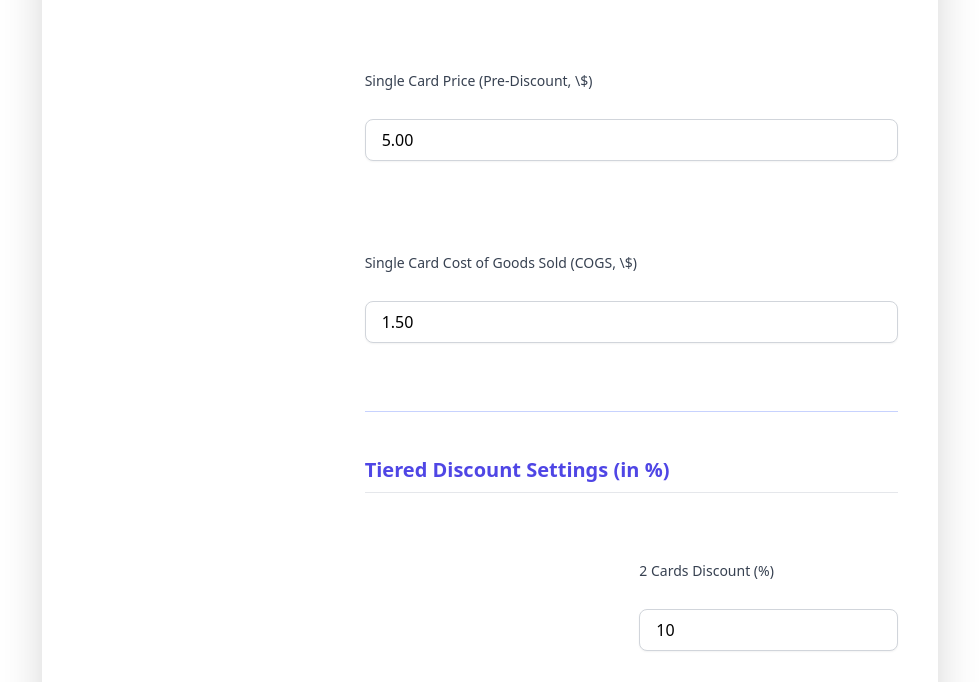
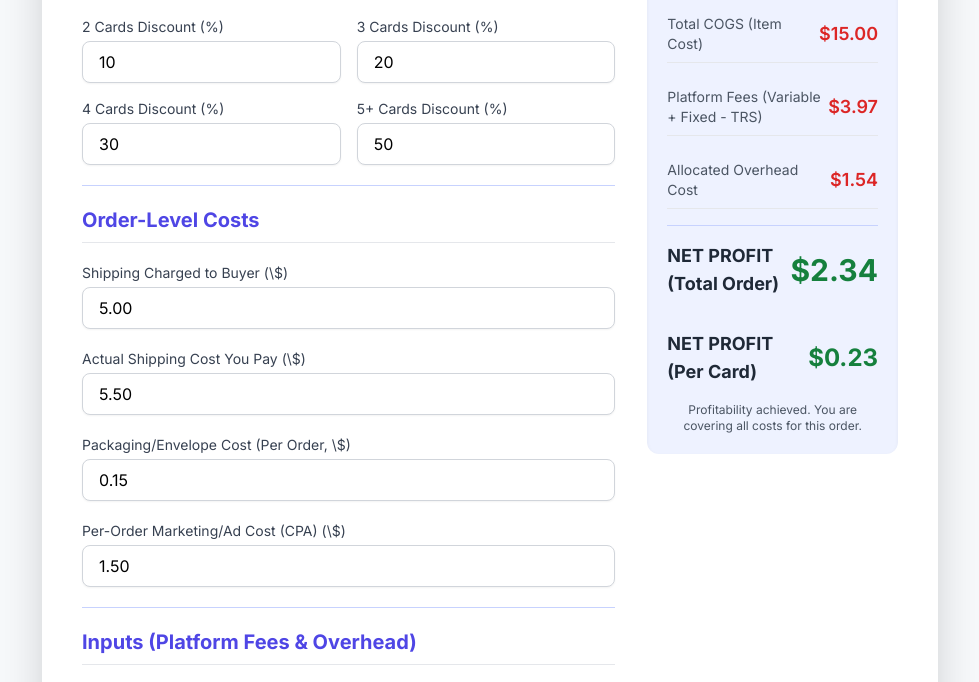
Before and after one commit to tombeshara/sports-card-profit-calc-v2, a plain HTML site: page index.html in a window 1280 px wide. Shown: the part 665-1347 px from the top of the page, without its empty margins (150-1129 px from the left). Drawn offline with nearby package versions, Linux system fonts and the light colour scheme.

Commit message:
Revert "Feature: Convert marketing cost to percentage of sale"

```diff
--- a/index.html
+++ b/index.html
@@ -4,6 +4,7 @@
     <meta charset="UTF-8">
     <meta name="viewport" content="width=device-width, initial-scale=1.0">
     <title>Sports Card Profit Calculator (Bulk Discounts)</title>
+    <!-- Load Tailwind CSS -->
     <script src="https://cdn.tailwindcss.com"></script>
     <link href="https://fonts.googleapis.com/css2?family=Inter:wght@400;600;700&display=swap" rel="stylesheet">
     <style>
@@ -29,9 +30,11 @@
 
         <div class="grid grid-cols-1 lg:grid-cols-3 gap-8">
 
+            <!-- INPUTS COLUMN -->
             <div class="lg:col-span-2 space-y-5">
                 <h2 class="text-xl font-bold text-indigo-600 mb-4 border-b pb-2">Order & Card Details</h2>
 
+                <!-- Input Group: Quantity -->
                 <div class="input-group">
                     <label for="quantity" class="block text-sm font-medium text-gray-700">Number of Cards Sold (Quantity)</label>
                     <input type="number" id="quantity" value="10" min="1" step="1" oninput="calculateProfit()"
@@ -41,12 +44,14 @@
                     </p>
                 </div>
 
+                <!-- Input Group: Single Card Price -->
                 <div class="input-group">
                     <label for="itemPrice" class="block text-sm font-medium text-gray-700">Single Card Price (Pre-Discount, \$)</label>
                     <input type="number" id="itemPrice" value="5.00" min="0" step="0.01" oninput="calculateProfit()"
                         class="mt-1 block w-full px-4 py-2 border border-gray-300 rounded-lg shadow-sm focus:ring-indigo-500 focus:border-indigo-500 transition duration-150">
                 </div>
 
+                <!-- Input Group: Single Card COGS -->
                 <div class="input-group">
                     <label for="costOfGoods" class="block text-sm font-medium text-gray-700">Single Card Cost of Goods Sold (COGS, \$)</label>
                     <input type="number" id="costOfGoods" value="1.50" min="0" step="0.01" oninput="calculateProfit()"
@@ -57,24 +62,28 @@
                 <h2 class="text-xl font-bold text-indigo-600 mb-4 border-b pb-2">Tiered Discount Settings (in %)</h2>
 
                 <div class="grid grid-cols-2 gap-4">
+                    <!-- Input Group: 2 Cards Discount -->
                     <div class="input-group">
                         <label for="discount2Card" class="block text-sm font-medium text-gray-700">2 Cards Discount (%)</label>
                         <input type="number" id="discount2Card" value="10" min="0" max="100" step="1" oninput="calculateProfit()"
                             class="mt-1 block w-full px-4 py-2 border border-gray-300 rounded-lg shadow-sm focus:ring-indigo-500 focus:border-indigo-500 transition duration-150">
                     </div>
 
+                    <!-- Input Group: 3 Cards Discount -->
                     <div class="input-group">
                         <label for="discount3Card" class="block text-sm font-medium text-gray-700">3 Cards Discount (%)</label>
                         <input type="number" id="discount3Card" value="20" min="0" max="100" step="1" oninput="calculateProfit()"
                             class="mt-1 block w-full px-4 py-2 border border-gray-300 rounded-lg shadow-sm focus:ring-indigo-500 focus:border-indigo-500 transition duration-150">
                     </div>
 
+                    <!-- Input Group: 4 Cards Discount -->
                     <div class="input-group">
                         <label for="discount4Card" class="block text-sm font-medium text-gray-700">4 Cards Discount (%)</label>
                         <input type="number" id="discount4Card" value="30" min="0" max="100" step="1" oninput="calculateProfit()"
                             class="mt-1 block w-full px-4 py-2 border border-gray-300 rounded-lg shadow-sm focus:ring-indigo-500 focus:border-indigo-500 transition duration-150">
                     </div>
 
+                    <!-- Input Group: 5+ Cards Discount -->
                     <div class="input-group">
                         <label for="discount5PlusCard" class="block text-sm font-medium text-gray-700">5+ Cards Discount (%)</label>
                         <input type="number" id="discount5PlusCard" value="50" min="0" max="100" step="1" oninput="calculateProfit()"
@@ -86,27 +95,31 @@
                 <hr class="my-6 border-indigo-200">
                 <h2 class="text-xl font-bold text-indigo-600 mb-4 border-b pb-2">Order-Level Costs</h2>
 
+                <!-- Input Group: Shipping Charged to Buyer -->
                 <div class="input-group">
                     <label for="shippingCharged" class="block text-sm font-medium text-gray-700">Shipping Charged to Buyer (\$)</label>
                     <input type="number" id="shippingCharged" value="5.00" min="0" step="0.01" oninput="calculateProfit()"
                         class="mt-1 block w-full px-4 py-2 border border-gray-300 rounded-lg shadow-sm focus:ring-indigo-500 focus:border-indigo-500 transition duration-150">
                 </div>
 
+                <!-- Input Group: Actual Shipping Cost -->
                 <div class="input-group">
                     <label for="shippingCost" class="block text-sm font-medium text-gray-700">Actual Shipping Cost You Pay (\$)</label>
                     <input type="number" id="shippingCost" value="5.50" min="0" step="0.01" oninput="calculateProfit()"
                         class="mt-1 block w-full px-4 py-2 border border-gray-300 rounded-lg shadow-sm focus:ring-indigo-500 focus:border-indigo-500 transition duration-150">
                 </div>
 
+                <!-- Input Group: Packaging Cost -->
                 <div class="input-group">
                     <label for="packagingCost" class="block text-sm font-medium text-gray-700">Packaging/Envelope Cost (Per Order, \$)</label>
                     <input type="number" id="packagingCost" value="0.15" min="0" step="0.01" oninput="calculateProfit()"
                         class="mt-1 block w-full px-4 py-2 border border-gray-300 rounded-lg shadow-sm focus:ring-indigo-500 focus:border-indigo-500 transition duration-150">
                 </div>
 
+                <!-- Input Group: Marketing Cost -->
                 <div class="input-group">
-                    <label for="marketingCostPercent" class="block text-sm font-medium text-gray-700">Per-Order Marketing/Ad Cost (CPA) (%)</label>
-                    <input type="number" id="marketingCostPercent" value="3.00" min="0" max="100" step="0.01" oninput="calculateProfit()"
+                    <label for="marketingCost" class="block text-sm font-medium text-gray-700">Per-Order Marketing/Ad Cost (CPA) (\$)</label>
+                    <input type="number" id="marketingCost" value="1.50" min="0" step="0.01" oninput="calculateProfit()"
                         class="mt-1 block w-full px-4 py-2 border border-gray-300 rounded-lg shadow-sm focus:ring-indigo-500 focus:border-indigo-500 transition duration-150">
                 </div>
 
@@ -114,6 +127,7 @@
 
                 <h2 class="text-xl font-bold text-indigo-600 mb-4 border-b pb-2">Inputs (Platform Fees & Overhead)</h2>
 
+                <!-- Input Group: Fee Percentage -->
                 <div class="input-group">
                     <label for="feePercent" class="block text-sm font-medium text-gray-700">Final Value Fee Percentage (%)</label>
                     <input type="number" id="feePercent" value="13.6" min="0" max="100" step="0.1" oninput="calculateProfit()"
@@ -121,6 +135,7 @@
                     <p class="text-xs text-gray-500 mt-1">e.g., enter 13.6 for 13.6%.</p>
                 </div>
 
+                <!-- Input Group: Fixed Fee -->
                 <div class="input-group">
                     <label for="fixedFee" class="block text-sm font-medium text-gray-700">Fixed Per-Order Fee (\$)</label>
                     <input type="number" id="fixedFee" value="0.30" min="0" step="0.01" oninput="calculateProfit()"
@@ -130,12 +145,14 @@
                 <hr class="my-6 border-indigo-200">
                 <h3 class="text-lg font-semibold text-green-600 mb-3">Top Rated Seller (TRS) Discount</h3>
 
+                <!-- Input Group: TRS Discount Enable -->
                 <div class="input-group flex items-center mt-3">
                     <input type="checkbox" id="trsEnabled" checked onchange="calculateProfit()"
                         class="h-4 w-4 text-indigo-600 border-gray-300 rounded focus:ring-indigo-500">
                     <label for="trsEnabled" class="ml-2 block text-sm font-medium text-gray-700">Enable Top Rated Seller Fee Discount?</label>
                 </div>
 
+                <!-- Input Group: TRS Discount Rate -->
                 <div class="input-group">
                     <label for="trsDiscountRate" class="block text-sm font-medium text-gray-700">TRS Discount Rate on Fees (%)</label>
                     <input type="number" id="trsDiscountRate" value="10.00" min="0" max="100" step="0.01" oninput="calculateProfit()"
@@ -147,12 +164,14 @@
 
                 <hr class="my-6 border-indigo-200">
 
+                <!-- Input Group: Annual Fixed Costs -->
                 <div class="input-group">
                     <label for="annualFixedCost" class="block text-sm font-medium text-gray-700">Annual Store/Fixed Costs (\$720)</label>
                     <input type="number" id="annualFixedCost" value="720.00" min="0" step="0.01" oninput="calculateProfit()"
                         class="mt-1 block w-full px-4 py-2 border border-gray-300 rounded-lg shadow-sm focus:ring-indigo-500 focus:border-indigo-500 transition duration-150">
                 </div>
 
+                <!-- Input Group: Estimated Annual Sales -->
                 <div class="input-group">
                     <label for="annualSalesEstimate" class="block text-sm font-medium text-gray-700">Estimated Annual Sales (\$14,000)</label>
                     <input type="number" id="annualSalesEstimate" value="14000.00" min="1" step="0.01" oninput="calculateProfit()"
@@ -161,16 +180,19 @@
 
             </div>
 
+            <!-- OUTPUTS COLUMN -->
             <div class="lg:col-span-1">
                 <h2 class="text-xl font-bold text-indigo-600 mb-4 border-b pb-2">Order Summary</h2>
 
                 <div class="bg-indigo-50 p-5 rounded-xl shadow-inner space-y-4">
 
+                    <!-- Order Subtotal -->
                     <div class="flex justify-between items-center py-2 border-b">
                         <span class="text-sm font-medium text-gray-600">Total Item Price (Pre-Discount)</span>
                         <span id="subtotal" class="text-lg font-semibold text-gray-800">$0.00</span>
                     </div>
 
+                    <!-- Discount Applied -->
                     <div class="flex justify-between items-center py-2 border-b">
                         <span class="text-sm font-medium text-gray-600">Bulk Discount Applied</span>
                         <span id="discountAmount" class="text-lg font-semibold text-red-600">-$0.00</span>
@@ -181,11 +203,13 @@
                         <span id="discountRateDisplay" class="text-lg font-semibold text-red-600">0.00%</span>
                     </div>
 
+                    <!-- Calculated Metrics -->
                     <div class="flex justify-between items-center py-2 border-b">
                         <span class="text-sm font-medium text-gray-600">Total Sale Amount (A)</span>
                         <span id="totalSale" class="text-xl font-bold text-indigo-800">$0.00</span>
                     </div>
 
+                    <!-- TRS Fee Discount -->
                     <div class="flex justify-between items-center py-2 border-b bg-green-50 p-2 rounded-lg">
                         <span class="text-sm font-bold text-green-700">TRS Fee Discount</span>
                         <span id="trsDiscountDisplay" class="text-lg font-semibold text-green-700">$0.00</span>
@@ -203,11 +227,6 @@
                     </div>
 
                     <div class="flex justify-between items-center py-2 border-b">
-                        <span class="text-sm font-medium text-gray-600">Marketing Cost (${(safeParseFloat('marketingCostPercent') || 0).toFixed(2)}%)</span>
-                        <span id="marketingCostDisplay" class="text-lg font-semibold text-red-600">-$0.00</span>
-                    </div>
-
-                    <div class="flex justify-between items-center py-2 border-b">
                         <span class="text-sm font-medium text-gray-600">Allocated Overhead Cost</span>
                         <span id="overheadAllocation" class="text-lg font-semibold text-red-600">-$0.00</span>
                     </div>
@@ -218,6 +237,7 @@
                         <span id="netProfit" class="text-3xl font-extrabold text-green-700">$0.00</span>
                     </div>
 
+                    <!-- NEW: Profit Per Card -->
                     <div class="flex justify-between items-center pt-4">
                         <span class="text-lg font-bold text-gray-800">NET PROFIT (Per Card)</span>
                         <span id="profitPerCard" class="text-2xl font-extrabold text-green-700">$0.00</span>
@@ -269,8 +289,7 @@
             const shippingCharged = safeParseFloat('shippingCharged');
             const shippingCost = safeParseFloat('shippingCost');
             const packagingCost = safeParseFloat('packagingCost');
-            // MARKETING COST INPUT CHANGED TO PERCENTAGE
-            const marketingCostPercent = safeParseFloat('marketingCostPercent');
+            const marketingCost = safeParseFloat('marketingCost');
 
             // Fees & Overhead
             const feePercent = safeParseFloat('feePercent');
@@ -290,7 +309,6 @@
                 document.getElementById('discountAmount').textContent = '-$0.00';
                 document.getElementById('discountRateDisplay').textContent = '0.00%';
                 document.getElementById('trsDiscountDisplay').textContent = '$0.00'; // Reset TRS discount
-                document.getElementById('marketingCostDisplay').textContent = '-$0.00'; // Reset Marketing Cost display
                 document.getElementById('profitMessage').textContent = 'Please enter a quantity greater than zero.';
                 return;
             }
@@ -340,9 +358,6 @@
             // 5. Calculate Total Costs (C)
             const totalCOGS = singleCardCOGS * quantity; // COGS is multiplied by quantity
 
-            // CALCULATE MARKETING COST DOLLAR AMOUNT (NEW STEP)
-            const marketingCostAmount = totalSale * (marketingCostPercent / 100);
-
             // Calculate Overhead Allocation (Based on total revenue)
             let overheadAllocation = 0;
             if (annualSalesEstimate > 0) {
@@ -350,8 +365,8 @@
                 overheadAllocation = totalSale * overheadRate;
             }
 
-            // All operational costs (marketingCostAmount replaces the fixed marketingCost input)
-            const totalOperationalCosts = totalCOGS + shippingCost + packagingCost + marketingCostAmount + overheadAllocation;
+            // All operational costs (COGS is total, others are per-order)
+            const totalOperationalCosts = totalCOGS + shippingCost + packagingCost + marketingCost + overheadAllocation;
 
 
             // 6. Calculate Net Profit (Total Order)
@@ -364,14 +379,12 @@
             document.getElementById('subtotal').textContent = formatCurrency(subtotal);
             document.getElementById('discountAmount').textContent = formatCurrency(-discountAmount); // Display as negative
             document.getElementById('discountRateDisplay').textContent = `${(discountRate * 100).toFixed(2)}%`;
-            document.getElementById('trsDiscountDisplay').textContent = formatCurrency(trsDiscount); // TRS DISPLAY
+            document.getElementById('trsDiscountDisplay').textContent = formatCurrency(trsDiscount); // NEW TRS DISPLAY
 
             document.getElementById('totalSale').textContent = formatCurrency(totalSale);
             document.getElementById('totalCogs').textContent = formatCurrency(-totalCOGS);
             document.getElementById('feeAmount').textContent = formatCurrency(-feeAmount);
             document.getElementById('overheadAllocation').textContent = formatCurrency(-overheadAllocation);
-            // Display the calculated marketing cost amount
-            document.getElementById('marketingCostDisplay').textContent = formatCurrency(-marketingCostAmount);
 
             // Total Profit (Order)
             const netProfitElement = document.getElementById('netProfit');
```
Lines whose indentation alone changed are shown as unchanged.
